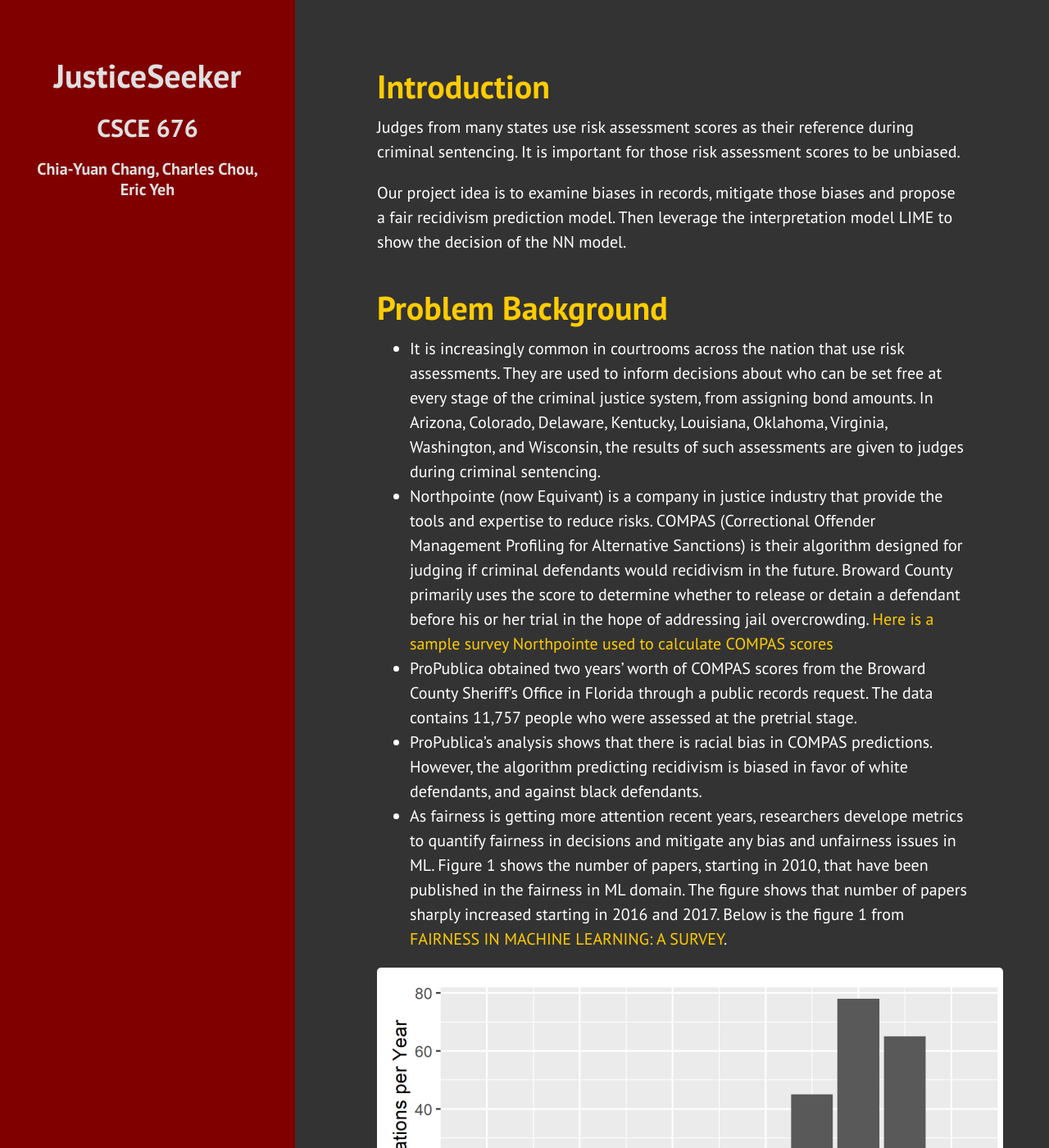
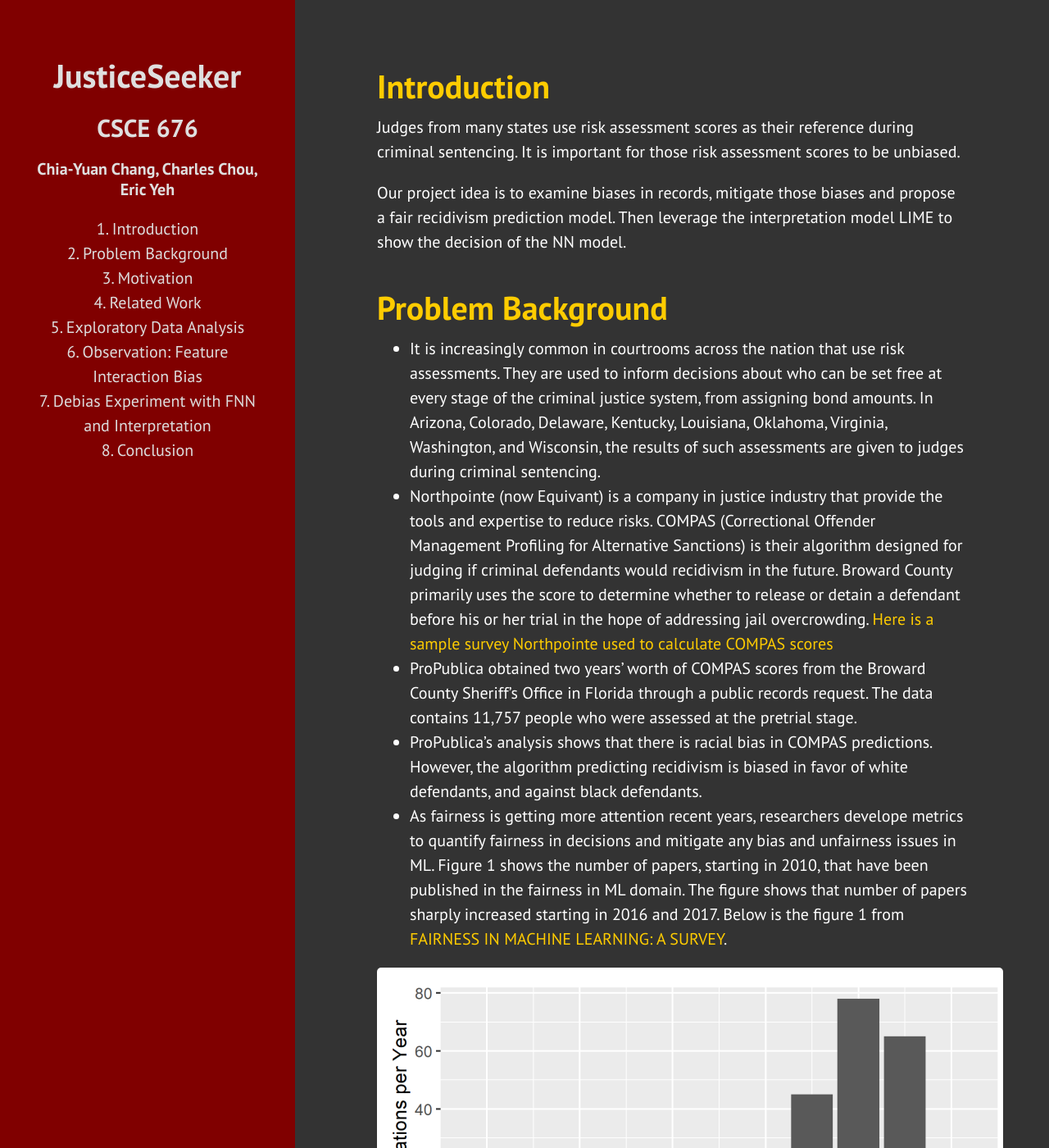
Before and after one commit to ulc5410/dm_project_site, a Jekyll site: the page built from index.html, in a window 1280 px wide and 1400 px high. Shown: the whole window at 82% size. Built offline with Jekyll 4.4.1, drawn with Linux system fonts in a browser that asks for light colours; some of the changed text lies outside the part shown.

Commit message:
update_sidebars

```diff
--- a/_includes/sidebar.html
+++ b/_includes/sidebar.html
@@ -1,5 +1,32 @@
 <div class="sidebar">
-      <h1>{{ site.title }}</h1>
+	  <h1>{{ site.title }}</h1>
 	  <h2>CSCE 676</h2>
 	  <h6>Chia-Yuan Chang, Charles Chou, Eric Yeh</h6>
+<p></p>
+	<ul class="sidebar-nav">
+      <li class="sidebar-nav-item">
+        <a href="#1">1. Introduction</a>
+      </li>
+      <li class="sidebar-nav-item">
+        <a href="#2">2. Problem Background</a>
+      </li>
+      <li class="sidebar-nav-item">
+        <a href="#3">3. Motivation</a>
+      </li>
+	  <li class="sidebar-nav-item">
+        <a href="#4">4. Related Work</a>
+      </li>
+	  <li class="sidebar-nav-item">
+        <a href="#5">5. Exploratory Data Analysis</a>
+      </li>
+	  <li class="sidebar-nav-item">
+        <a href="#6">6. Observation: Feature Interaction Bias</a>
+      </li>
+	  <li class="sidebar-nav-item">
+        <a href="#7">7. Debias Experiment with FNN and Interpretation</a>
+      </li>
+	  <li class="sidebar-nav-item">
+        <a href="#8">8. Conclusion</a>
+      </li>
+    </ul>
 </div>
--- a/index.html
+++ b/index.html
@@ -3,12 +3,12 @@
 title: Home
 ---
 
-<h1 class="post-title">Introduction</h1>
+<h1 class="post-title" id="1">Introduction</h1>
 <p>Judges from many states use risk assessment scores as their reference during criminal sentencing. It is important for those risk assessment scores to be unbiased.</p>
 <p>Our project idea is to examine biases in records, mitigate those biases and propose a fair recidivism prediction model. Then leverage the interpretation model LIME to show the decision of the NN model.
 </p>
 
-<h1 class="post-title">Problem Background</h1>
+<h1 class="post-title" id="2">Problem Background</h1>
 <ul>
   <li>It is increasingly common in courtrooms across the nation that use risk assessments. They are used to inform decisions about who can be set free at every stage of the criminal justice system, from assigning bond amounts. In Arizona, Colorado, Delaware, Kentucky, Louisiana, Oklahoma, Virginia, Washington, and Wisconsin, the results of such assessments are given to judges during criminal sentencing.</li>
   <li>Northpointe (now Equivant) is a company in justice industry that provide the tools and expertise to reduce risks. COMPAS (Correctional Offender Management Profiling for Alternative Sanctions) is their algorithm designed for judging if criminal defendants would recidivism in the future. Broward County primarily uses the score to determine whether to release or detain a defendant before his or her trial in the hope of addressing jail overcrowding. <a href='https://www.documentcloud.org/documents/2702103-Sample-Risk-Assessment-COMPAS-CORE.html#document/p8/a296604'>Here is a sample survey Northpointe used to calculate COMPAS scores</a></li>
@@ -18,7 +18,7 @@
 </ul>
 <img src="public/img/fig1.png" class="">
 
-<h1 class="post-title">Motivation</h1>
+<h1 class="post-title" id="3">Motivation</h1>
 <ul>
 <li>There are always injustice cases in the world. If an unfair model trained by biased datasets plays a role in verdicts, there will be more injustice cases.
 </li>
@@ -30,7 +30,7 @@
 </li>
 </ul>
 
-<h1 class="post-title">Related Work</h1>
+<h1 class="post-title" id="4">Related Work</h1>
 <ul>
 <li>In the survey paper <a href="https://arxiv.org/pdf/2010.04053.pdf">“Fairness in Machine Learning: A Survey,”</a> the authors mention three fairness methodological approaches. Fairness approaches can be applied prior to modeling (pre-processing), during modeling (in-processing), or after modeling (post-process).
 </li>
@@ -43,14 +43,22 @@
 </li>
 </ul>
 
-<h1 class="post-title">Exploratory Data Analysis</h1>
+<h1 class="post-title" id="5">Exploratory Data Analysis</h1>
 <div class="row">
+	<ul>
+	<li>The first figure shows defendants' age distributions for different sex. From the figure, we can see most defendants are in their 20s. And there are more male defendants than female defendants.</li>
+	<li>The second figure shows feature correlations in a heatmap. There 0.27 correlation betwen priors count and 2-years-recidivism. There are little correlations between most features.</li>
+	</ul>
   <div class="column">
     <img src="public/img/eda1.png"  style="width:100%">
   </div>
   <div class="column">
     <img src="public/img/eda2.png" style="width:100%">
   </div>
+    <ul>
+	<li>The third figure shows the recidivism counts by race. We see most groups has similar distribution between people reoffended and those didn't. Only African-American has different distribution. This motivated us look into their feature interaction bias in the next section.</li>
+	<li>estimate of central tendency for a numeric variable by the position of scatter plot points</li>
+	</ul>
   <div class="column">
     <img src="public/img/eda3.png"  style="width:100%">
   </div>
@@ -59,16 +67,13 @@
   </div>
 </div>
 
-
-
-<h1 class="post-title">Observation: Feature Interaction Bias</h1>
+<h1 class="post-title" id="6">Observation: Feature Interaction Bias</h1>
 <ul>
 <li>A unbiased sensitive attribute may contain biased when consider other non-sensitive attributes.
 </li>
 <li>The two evenly distributed races show biased when combining age spans.
 </li>
 </ul>
-
 <div class="row">
   <div class="column">
     <img src="public/img/interaction_bias1.png"  style="width:100%">
@@ -84,11 +89,74 @@
   </div>
 </div>
 
-<h1 class="post-title">Debias Experiment with FNN and Interpretation with LIME</h1>
+<h1 class="post-title" id="7">Debias Experiment with FNN and Interpretation</h1>
+<img src="public/img/lime.png" class="">
+<ul>
+<li>For the model interpretation, we use an explanation model called Local Interpretable Model-agnostic Explanations (LIME), to show the decision function of trained models against input features.
+</li>
+<li>For an instance X being explained, LIME samples instances around X, and weight them according to their proximity to X. Following, LIME learns a linear model that approximates the model, the linear model is shown as the dashed line in the figure above.
+</li>
+<li>To show the decision weight of models, we list top ten weights of input features.
+As for the differences between the vallina model and the debiased model, the decision weight of sex of debiased model is slightly lower than the vallina. It shows under-sampling training data can mitigate the decision weight of target sensitive attribute.
+</li>
+</ul>
 
+<h3 class="post-title">Experiment Downsampling Data Based on Sex</h3>
+<table>
+  <tr>
+    <th colspan="4">Debias by Under Sampling (Protected Attribute: Sex) <h6>(Female, Male)</h6></th>
+  </tr>
+  <tr>
+    <td>Model (F : M)</td>
+    <td>Accuracy</td>
+    <td>F1-score</td>
+	<td>Demographic Parity</td>
+  </tr>
+  <tr>
+    <td>FNN (1:4)</td>
+    <td>0.5925</td>
+    <td>0.5203</td>
+	<td>0.0537</td>
+  </tr>
+  <tr>
+    <td>FNN (1:1)</td>
+    <td>0.5835</td>
+    <td>0.5296</td>
+	<td>0.0470</td>
+  </tr>
+</table>
 
+<h6>FNN (1:4)</h6>
+<img src="public/img/lime_reci1_sex_1to4.png" class="">
+<h6>FNN (1:4)</h6>
+<img src="public/img/lime_reci1_sex_1to1.png" class="">
 
-<h1 class="post-title">Conclusion</h1>
+<h3 class="post-title">Experiment Downsampling Data Based on Race</h3>
+<table>
+  <tr>
+    <th colspan="4">Debias by Under Sampling (Protected Attribute: Race) <h6>(African-American, Caucasian)</h6></th>
+  </tr>
+  <tr>
+    <td>Model (A-A : C)</td>
+    <td>Accuracy</td>
+    <td>F1-score</td>
+	<td>Demographic Parity</td>
+  </tr>
+  <tr>
+    <td>FNN (3:2)</td>
+    <td>0.5935</td>
+    <td>0.5621</td>
+	<td>0.0917</td>
+  </tr>
+  <tr>
+    <td>FNN (1:1)</td>
+    <td>0.5750</td>
+    <td>0.4946</td>
+	<td>0.0693</td>
+  </tr>
+</table>
+
+<h1 class="post-title" id="8">Conclusion</h1>
 <ul>
 <li>The COMPAS dataset doesn’t provide some crucial features, such as joblessness and poverty.(original dataset contains 137 features)
 </li>
--- a/public/css/rjow.css
+++ b/public/css/rjow.css
@@ -32,7 +32,7 @@
 
 @media (min-width: 48rem) {
   .content {
-    max-width: 40rem;
+    max-width: 45rem;
   }
 }
 
@@ -70,7 +70,7 @@
 
 /* Sidebar links */
 .sidebar a {
-  color: #333;
+  color: #ddd;
 }
 
 /* About section */
```
Also changed, not shown: public/img/lime.png (added), public/img/lime_reci1_sex_1to1.png (added), public/img/lime_reci1_sex_1to4.png (added).
